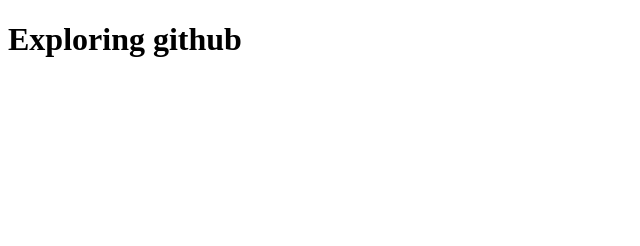
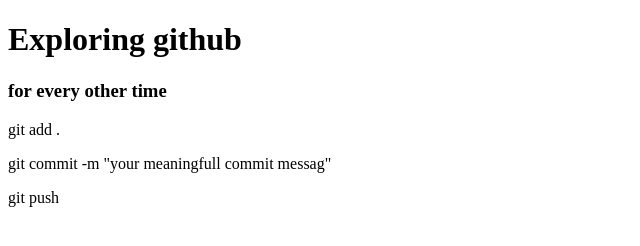
Before and after one commit to Sukhmoy123/my-second-github, a plain HTML site: page Index.html in a window 1280 px wide. Shown: the whole page, without its empty margins (0-640 px from the left). Drawn offline with Linux system fonts and the light colour scheme.

Commit message:
commnads to push changest to github

```diff
--- a/Index.html
+++ b/Index.html
@@ -7,5 +7,11 @@
 </head>
 <body>
     <h1>Exploring github</h1>
+    <div>
+        <h3>for every other time</h3>
+        <p>git add .</p>
+        <p>git commit -m "your meaningfull commit messag"</p>
+        <p>git push</p>
+    </div>
 </body>
 </html>
```
